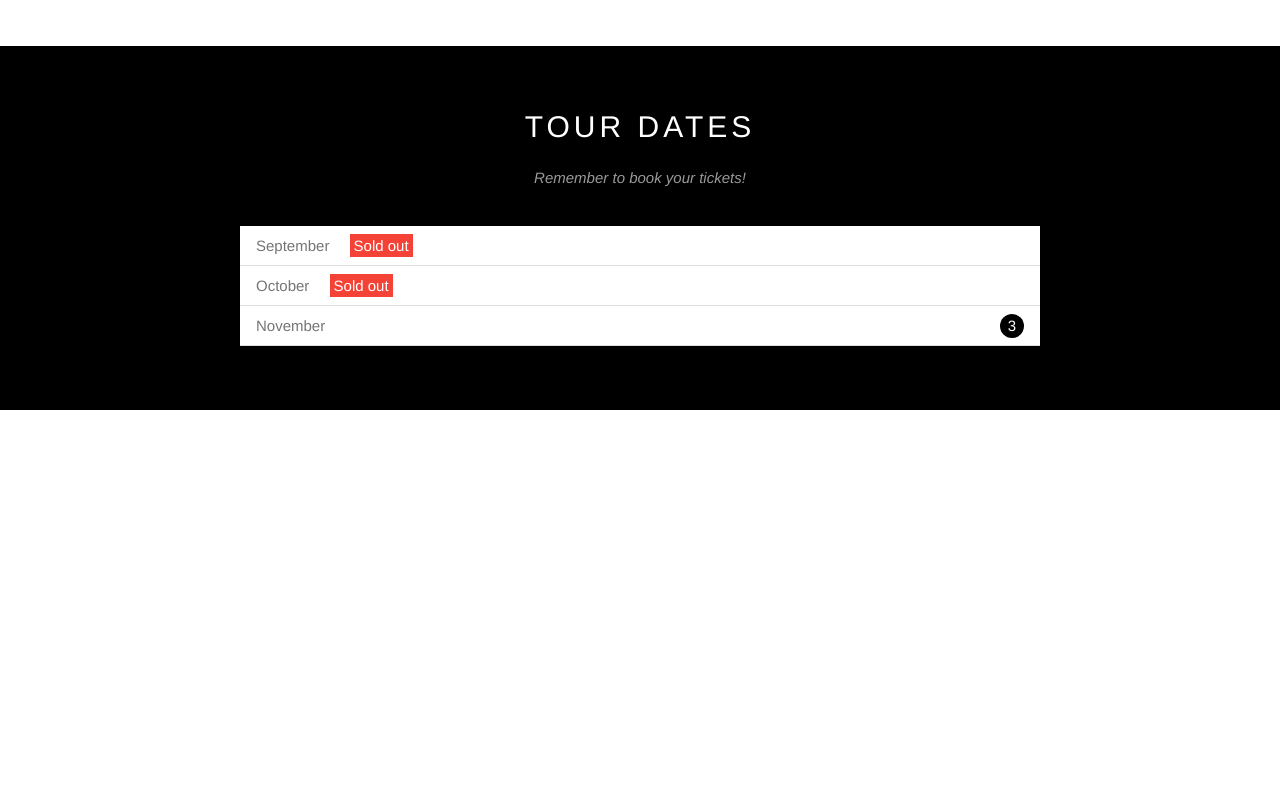
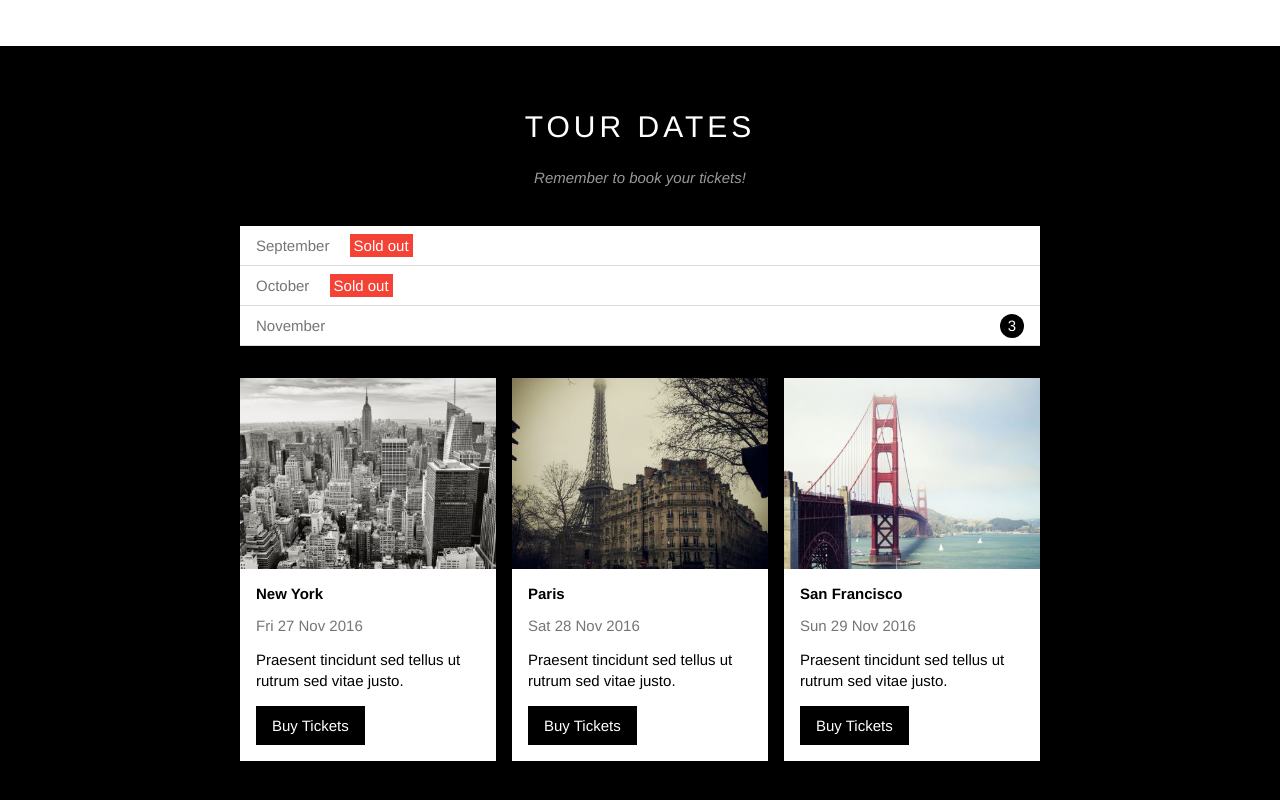
Before and after one commit to baoduongthien/w3_theband, a plain HTML site: page index.html in a window 1280 px wide. Shown: the part 1216-2016 px from the top of the page. Before the commit the page ends 1626 px from the top, so only its background shows below. Drawn offline with Linux system fonts and the light colour scheme.

Commit message:
tour places

```diff
--- a/assets/css/style.css
+++ b/assets/css/style.css
@@ -269,6 +269,67 @@ html {
     line-height: 24px;
 }
 
+.places-list {
+    margin: 32px -8px 0;
+    padding-bottom: 32px;
+}
+
+.place-item {
+    float: left;
+
+    padding: 0 8px;
+    width: calc(100% / 3);
+}
+
+.place-img {
+    display: block;
+
+    width: 100%;
+}
+
+.place-img:hover {
+    opacity: 0.6;
+}
+
+.place-body {
+    padding: 16px;
+
+    background-color: #fff;
+
+    font-size: 15px;
+}
+
+.place-heading {
+    font-size: 15px;
+    font-weight: 600;
+}
+
+.place-time {
+    margin-top: 15px;
+
+    color: #757575;
+}
+
+.place-description {
+    margin-top: 15px;
+
+    line-height: 1.4;
+}
+
+.place-buy-btn {
+    color: #fff;
+    background-color: #000;
+    text-decoration: none;
+    display: inline-block;
+    margin-top: 15px;
+    padding: 11px 16px;
+}
+
+.place-buy-btn:hover {
+    color: #000;
+    background-color: #ccc;
+}
+
 /* ---- End: tour section ---- */
 
 #footer {
--- a/index.html
+++ b/index.html
@@ -82,6 +82,37 @@
                         <li>October <span class="sold-out">Sold out</span></li>
                         <li>November <span class="quantity">3</span></li>
                     </ul>
+
+                    <div class="places-list">
+                        <div class="place-item">
+                            <img class="place-img" src="./assets/img/places/newyork.jpeg" alt="New York">
+                            <div class="place-body">
+                                <h3 class="place-heading">New York</h3>
+                                <p class="place-time">Fri 27 Nov 2016</p>
+                                <p class="place-description">Praesent tincidunt sed tellus ut rutrum sed vitae justo.</p>
+                                <a href="#" class="place-buy-btn">Buy Tickets</a>
+                            </div>
+                        </div>
+                        <div class="place-item">
+                            <img class="place-img" src="./assets/img/places/paris.jpeg" alt="Paris">
+                            <div class="place-body">
+                                <h3 class="place-heading">Paris</h3>
+                                <p class="place-time">Sat 28 Nov 2016</p>
+                                <p class="place-description">Praesent tincidunt sed tellus ut rutrum sed vitae justo.</p>
+                                <a href="#" class="place-buy-btn">Buy Tickets</a>
+                            </div>
+                        </div>
+                        <div class="place-item">
+                            <img class="place-img" src="./assets/img/places/sanfran.jpeg" alt="San Francisco">
+                            <div class="place-body">
+                                <h3 class="place-heading">San Francisco</h3>
+                                <p class="place-time">Sun 29 Nov 2016</p>
+                                <p class="place-description">Praesent tincidunt sed tellus ut rutrum sed vitae justo.</p>
+                                <a href="#" class="place-buy-btn">Buy Tickets</a>
+                            </div>
+                        </div>
+                        <div class="clear"></div>
+                    </div>
                 </div>
             </section>
 
```
Also changed, not shown: assets/img/places/newyork.jpeg (added), assets/img/places/paris.jpeg (added), assets/img/places/sanfran.jpeg (added).
